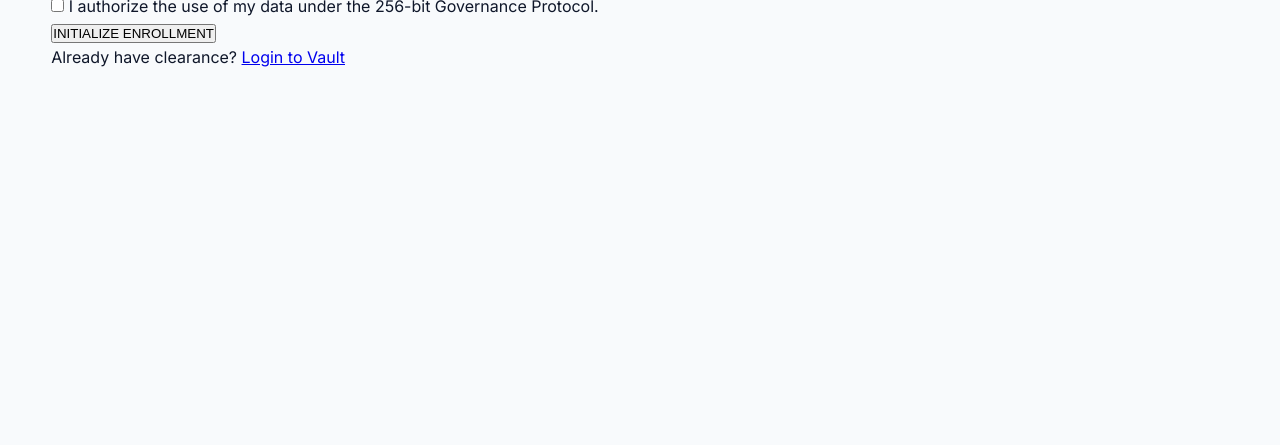
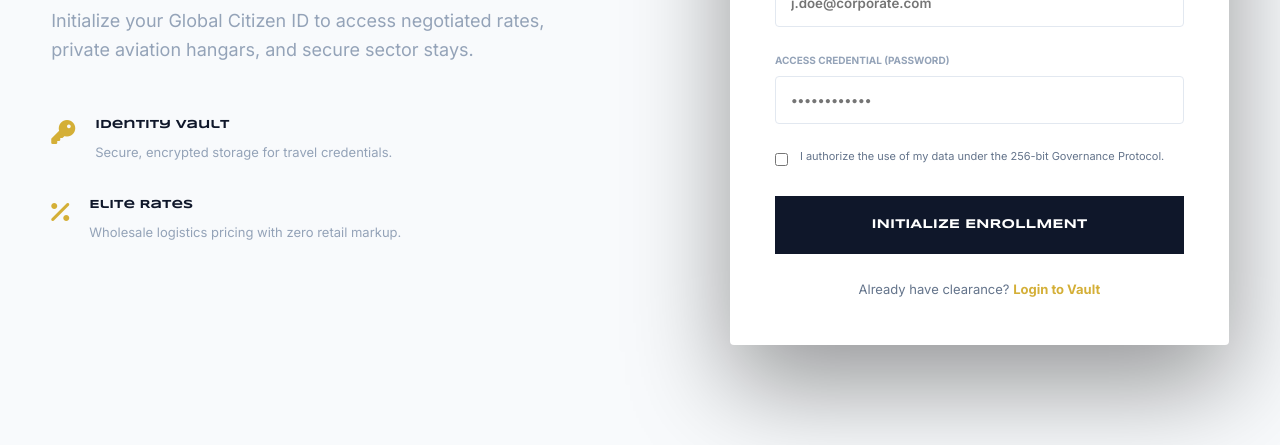
Before and after one commit to SKRS-ai/everwardtours.com.ai, a plain HTML site: page register.html in a window 1280 px wide. Shown: the part 394-839 px from the top of the page. Before the commit the page ends 800 px from the top, so only its background shows below. Drawn offline with nearby package versions, Linux system fonts and the light colour scheme.

Commit message:
Update style.css

```diff
--- a/style.css
+++ b/style.css
@@ -263,7 +263,37 @@ body {
 .pref-toggle p { font-size: 13px; color: var(--slate-text); line-height: 1.5; }
 
 .badge-gold { background: var(--gold-elite); color: #fff; padding: 5px 15px; border-radius: 4px; font-family: 'Syncopate'; font-size: 10px; font-weight: 800; }
+/* ENROLLMENT & REGISTRATION ARCHITECTURE */
+.enrollment-layout { padding: 100px 0; }
+.enrollment-grid { display: grid; grid-template-columns: 1.2fr 1fr; gap: 80px; align-items: center; }
 
+.enrollment-intel h1 { font-family: 'Syncopate'; font-size: 52px; line-height: 1.1; margin: 20px 0; }
+.enrollment-intel p { font-size: 18px; color: #94A3B8; line-height: 1.6; max-width: 500px; }
+
+.benefit-stack { margin-top: 50px; }
+.b-item { display: flex; gap: 20px; align-items: flex-start; margin-bottom: 30px; }
+.b-item i { color: var(--gold-elite); font-size: 24px; padding-top: 5px; }
+.b-item strong { display: block; font-family: 'Syncopate'; font-size: 12px; margin-bottom: 5px; }
+.b-item span { font-size: 13px; color: #94A3B8; }
+
+/* ENROLLMENT CARD */
+.enrollment-card { background: #fff; padding: 45px; border-radius: 4px; color: var(--navy-bg); box-shadow: 0 40px 100px rgba(0,0,0,0.4); }
+.enrollment-card h3 { font-family: 'Syncopate'; font-size: 16px; margin-bottom: 30px; }
+
+.form-group { margin-bottom: 25px; }
+.form-group label { display: block; font-size: 10px; font-weight: 800; text-transform: uppercase; color: #94A3B8; margin-bottom: 8px; }
+.form-group input { width: 100%; padding: 15px; border: 1px solid #E2E8F0; border-radius: 4px; font-family: 'Inter'; font-weight: 600; outline: none; }
+.form-group input:focus { border-color: var(--gold-elite); }
+
+.consent-box { display: flex; gap: 12px; margin-bottom: 30px; }
+.consent-box input { margin-top: 4px; cursor: pointer; }
+.consent-box label { font-size: 11px; color: #64748B; line-height: 1.4; cursor: pointer; }
+
+.btn-enroll { width: 100%; padding: 22px; background: var(--navy-bg); color: #fff; border: none; font-family: 'Syncopate'; font-weight: 800; font-size: 13px; cursor: pointer; transition: 0.3s; }
+.btn-enroll:hover { background: var(--gold-elite); color: #000; }
+
+.auth-footer { margin-top: 25px; text-align: center; font-size: 13px; color: #64748B; }
+.auth-footer a { color: var(--gold-elite); font-weight: 700; text-decoration: none; }
 /* Aviation Page Engineering */
 .aviation-hero {
     background: linear-gradient(rgba(15, 23, 42, 0.8), rgba(15, 23, 42, 0.8)), url('https://images.unsplash.com/photo-1464039397811-476f652a343b?q=80&w=1920') center/cover;
```
